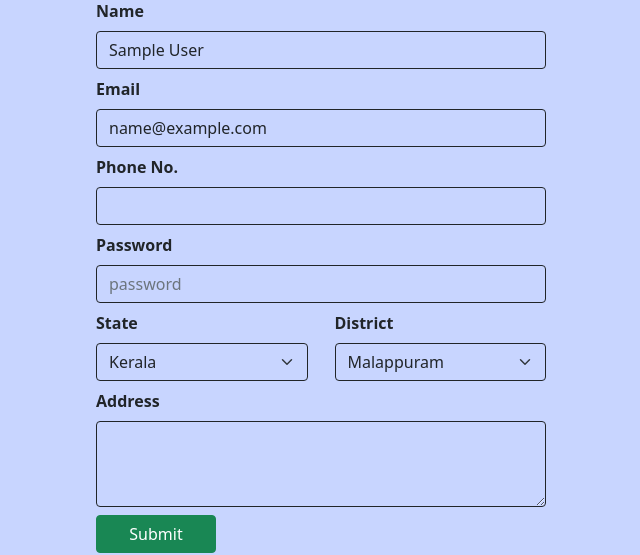
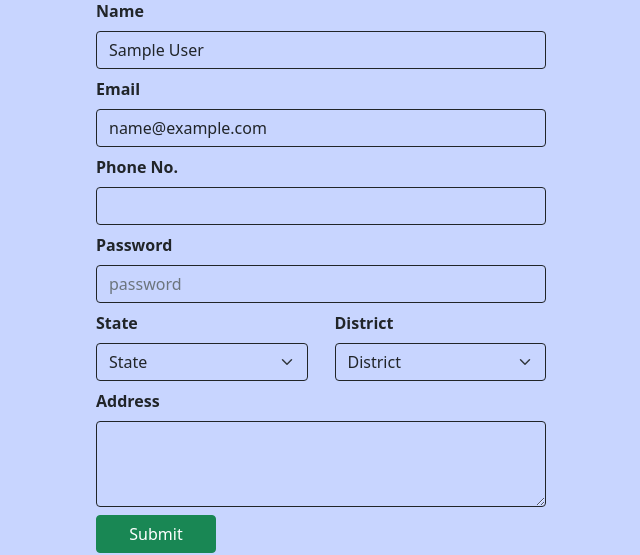
Before and after one commit to ShameemudheenMP/BoroKaro, a Django app: page /profileedit/1 in a window 1280 px wide. Shown: the part 281-836 px from the top of the page, without its empty margins (319-959 px from the left). Run offline with Django 4.2, Linux system fonts and the light colour scheme; the visitor is signed in with stand-in values (Sample User, id 1); data comes from the database, SQL or seed files in the repository; some libraries are stand-ins or nearby versions.

Commit message:
state and district selection in profile edit page

```diff
--- a/Borokaro/main/templates/main/profileedit.html
+++ b/Borokaro/main/templates/main/profileedit.html
@@ -30,20 +30,51 @@
             <div class="mb-2 d-flex justify-content-between">
                 <div style="width: 47%;">
                     <label for="profileEditFormInput5" class="form-label fw-bold">State</label>
-                    <select class="form-select w-100 bg-transparent border border-dark" id="profileEditFormInput5">
-                        <option value="Kerala">Kerala</option>
-                        <option value="Tamilnadu">Tamilnadu</option>
-                        <option value="Karnataka">Karnataka</option>
-                        <option value="Goa">Goa</option>
+                    <select class="form-select w-100 bg-transparent border border-dark" id="states" name="states">
+                        <option value="" class="options" disabled selected>State</option>
+                        <option value="Andra Pradesh" class="options">Andra Pradesh</option>
+                        <option value="Arunachal Pradesh" class="options">Arunachal Pradesh</option>
+                        <option value="Assam" class="options">Assam</option>
+                        <option value="Bihar" class="options">Bihar</option>
+                        <option value="Chhattisgarh" class="options">Chhattisgarh</option>
+                        <option value="Goa" class="options">Goa</option>
+                        <option value="Gujarat" class="options">Gujarat</option>
+                        <option value="Haryana" class="options">Haryana</option>
+                        <option value="Himachal Pradesh" class="options">Himachal Pradesh</option>
+                        <option value="Jammu and Kashmir" class="options">Jammu and Kashmir</option>
+                        <option value="Jharkhand" class="options">Jharkhand</option>
+                        <option value="Karnataka" class="options">Karnataka</option>
+                        <option value="Kerala" class="options">Kerala</option>
+                        <option value="Madya Pradesh" class="options">Madya Pradesh</option>
+                        <option value="Maharashtra" class="options">Maharashtra</option>
+                        <option value="Manipur" class="options">Manipur</option>
+                        <option value="Meghalaya" class="options">Meghalaya</option>
+                        <option value="Mizoram" class="options">Mizoram</option>
+                        <option value="Nagaland" class="options">Nagaland</option>
+                        <option value="Orissa" class="options">Orissa</option>
+                        <option value="Punjab" class="options">Punjab</option>
+                        <option value="Rajasthan" class="options">Rajasthan</option>
+                        <option value="Sikkim" class="options">Sikkim</option>
+                        <option value="Tamil Nadu" class="options">Tamil Nadu</option>
+                        <option value="Telangana" class="options">Telangana</option>
+                        <option value="Tripura" class="options">Tripura</option>
+                        <option value="Uttaranchal" class="options">Uttaranchal</option>
+                        <option value="Uttar Pradesh" class="options">Uttar Pradesh</option>
+                        <option value="West Bengal" class="options">West Bengal</option>
+                        <option disabled style="background-color:rgb(154, 182, 223); color:#fff">UNION Territories</option>
+                        <option value="Andaman and Nicobar Islands" class="options">Andaman and Nicobar Islands</option>
+                        <option value="Chandigarh" class="options">Chandigarh</option>
+                        <option value="Dadar and Nagar Haveli" class="options">Dadar and Nagar Haveli</option>
+                        <option value="Daman and Diu" class="options">Daman and Diu</option>
+                        <option value="Delhi" class="options">Delhi</option>
+                        <option value="Lakshadweep" class="options">Lakshadweep</option>
+                        <option value="Pondicherry" class="options">Pondicherry</option>
                     </select>
                 </div>
                 <div style="width: 47%;">
-                    <label for="profileEditFormInput6" class="form-label fw-bold">District</label>
-                    <select class="form-select w-100 bg-transparent border border-dark" id="profileEditFormInput6">
-                        <option value="Malappuram">Malappuram</option>
-                        <option value="Kollam">Kollam</option>
-                        <option value="Kottayam">Kottayam</option>
-                        <option value="Alappuzha">Alappuzha</option>
+                    <label for="districts" class="form-label fw-bold">District</label>
+                    <select class="form-select w-100 bg-transparent border border-dark" id="districts" name="districts">
+                        <option value="" class='options' disabled selected>District</option>
                     </select>
                 </div>
             </div>
@@ -59,5 +90,7 @@
 
     </div>
   </div>
-
+  <script src="https://code.jquery.com/jquery-3.3.1.slim.min.js" integrity="sha384-q8i/X+965DzO0rT7abK41JStQIAqVgRVzpbzo5smXKp4YfRvH+8abtTE1Pi6jizo" crossorigin="anonymous"></script>
+  <script src="https://cdnjs.cloudflare.com/ajax/libs/popper.js/1.14.3/umd/popper.min.js" integrity="sha384-ZMP7rVo3mIykV+2+9J3UJ46jBk0WLaUAdn689aCwoqbBJiSnjAK/l8WvCWPIPm49" crossorigin="anonymous"></script>
+  <script src="{% static 'js/script.js' %}"></script>
 {% endblock %}
--- a/Borokaro/main/templates/registration/signup.html
+++ b/Borokaro/main/templates/registration/signup.html
@@ -122,7 +122,7 @@
                                </select> -->
                                <select class="textinputs" id="districts" name="districts">
                                 <option value="" class='options' disabled selected>DISTRICT</option>
-                            </select>
+                                </select>
                             </div>
                         </div><br>
                     </div>
```
